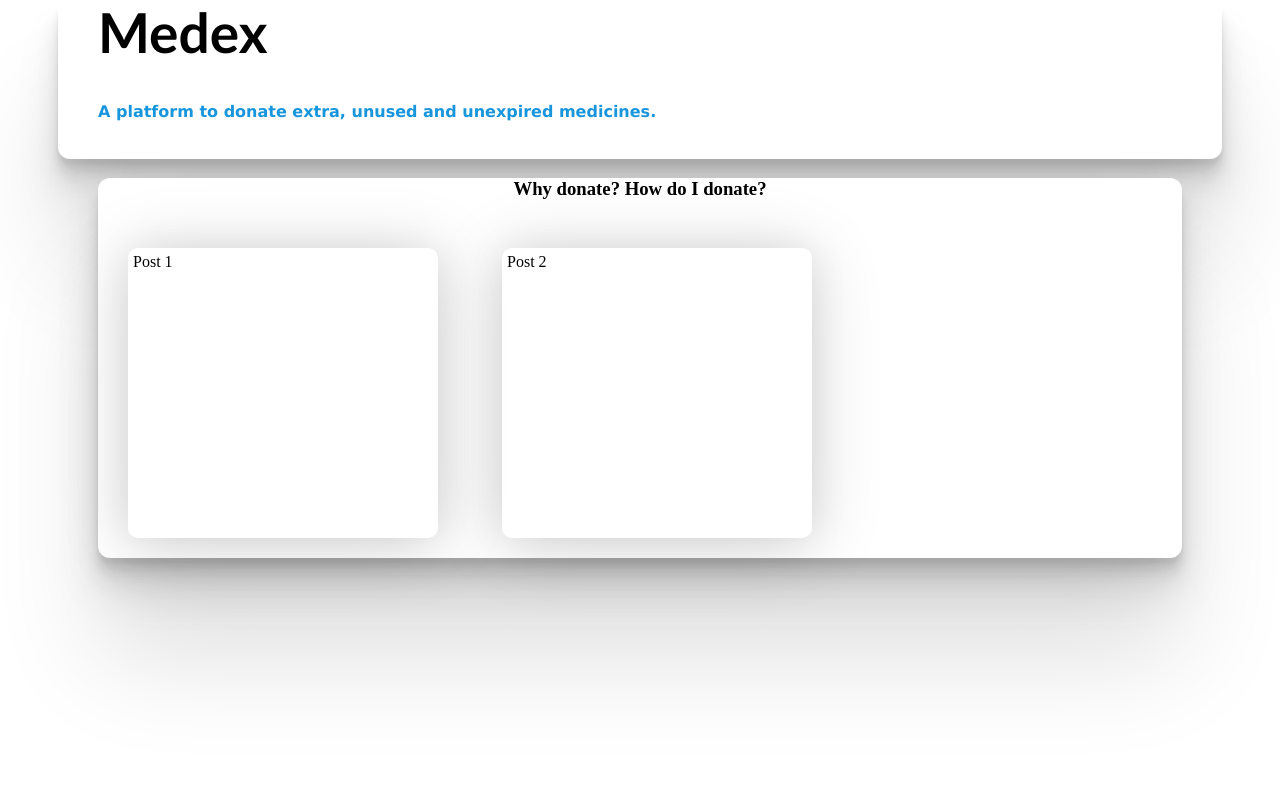
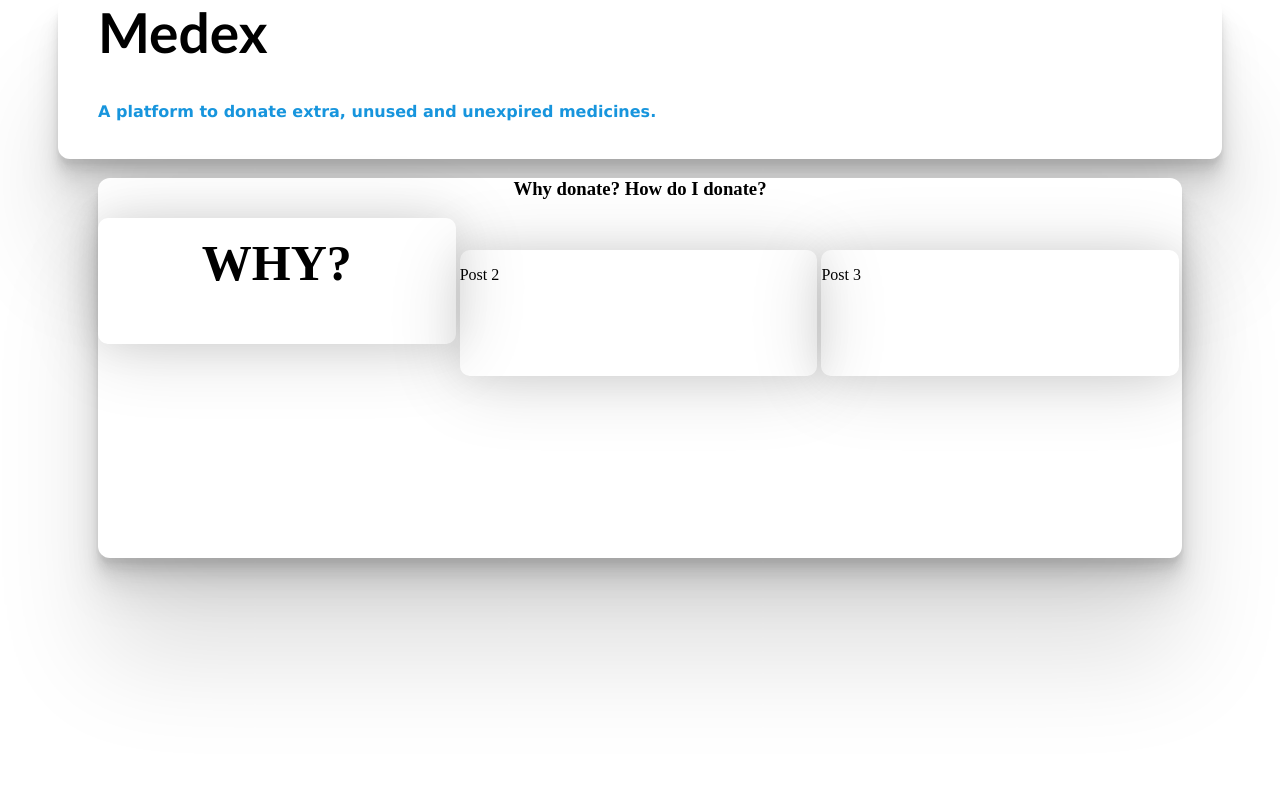
Before and after one commit to aditya303030/medex-web, a Django app: page / in a window 1280 px wide. Shown: the part 159-967 px from the top of the page. Run offline with Django 3.2, Linux system fonts and the light colour scheme.

Commit message:
added a section in homepage

```diff
--- a/home/static/home.css
+++ b/home/static/home.css
@@ -142,19 +142,26 @@ body {
     0 100px 109px rgba(0, 0, 0, 0.12);
 }
 
-.main-content p {
+/* .main-content p {
     height: 280px;
     width: 300px;
     box-shadow:
     0 0.8px 38.4px rgba(0, 0, 0, 0.08),
     0 6px 73px rgba(0, 0, 0, 0.16);
     margin: 30px;
+    margin-left: 55px;
     padding:5px;
     border-radius: 10px;
-}
+} */
 
 .main-content li {
     display: inline-block;
+    height: 33%;
+    width: 33%;
+    border-radius: 10px;
+    box-shadow:
+    0 0.8px 38.4px rgba(0, 0, 0, 0.08),
+    0 6px 73px rgba(0, 0, 0, 0.16);
 }
 
 .para {
@@ -162,3 +169,7 @@ body {
     font-size: 20px;
     font-family:serif;
 }
+.main-content li strong {
+    font-size: 50px;
+    text-align: center;
+}
--- a/home/templates/home.html
+++ b/home/templates/home.html
@@ -30,12 +30,15 @@
     <ul>
       <div class="main-content">
         <h3 align='center'>Why donate? How do I donate?</h3>
-        <li><div class="post why-post">
-          <p>Post 1</p>
-        </div></li>
-        <li><div class="post how-post">
+        <li>
+          <p align="center"><strong>WHY?</strong></p>
+        </li>
+        <li>
           <p>Post 2</p>
-        </div></li>
+        </li>
+        <li>
+          <p>Post 3</p>
+        </li>
       </div>
     </ul>
     <header>
```
